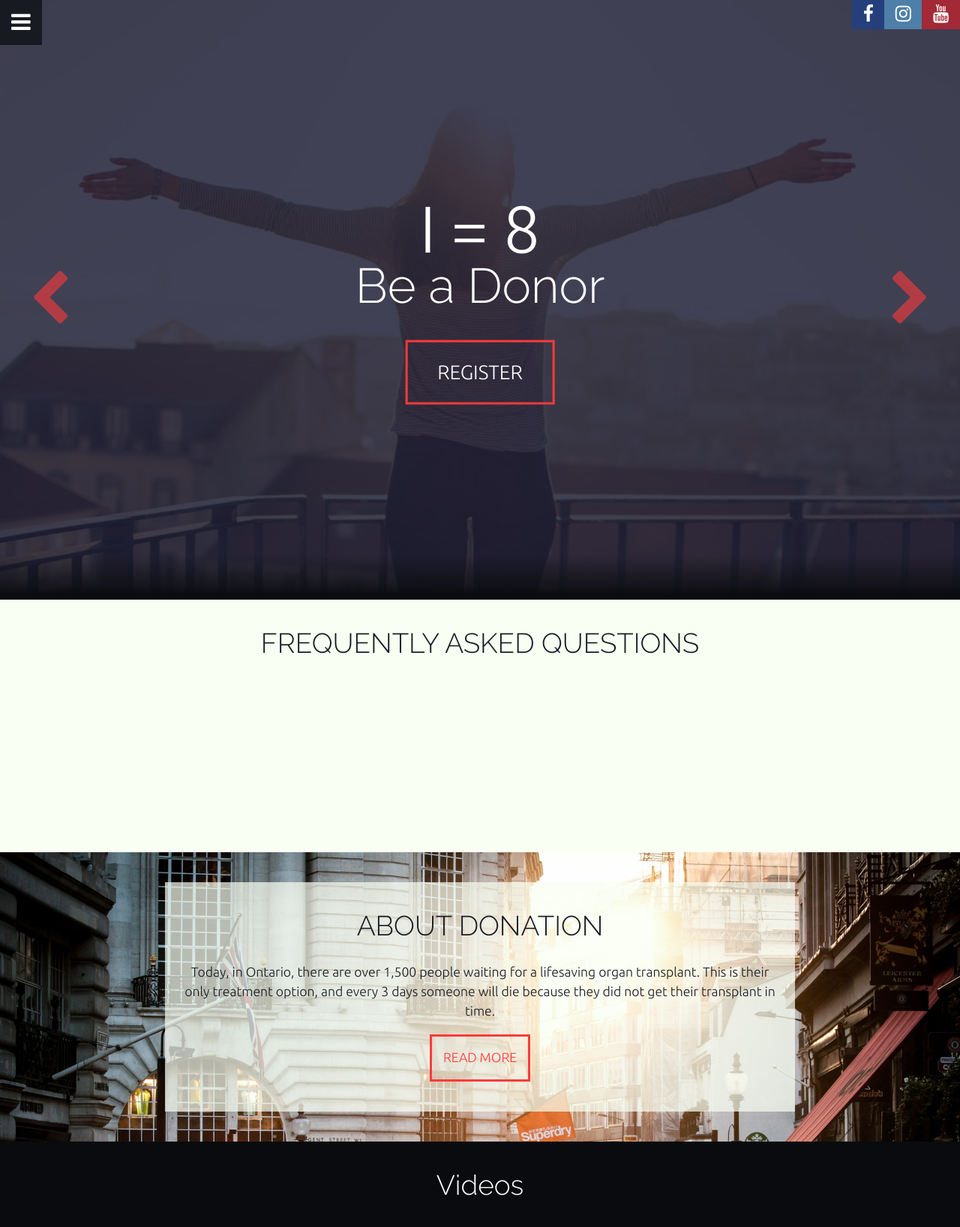
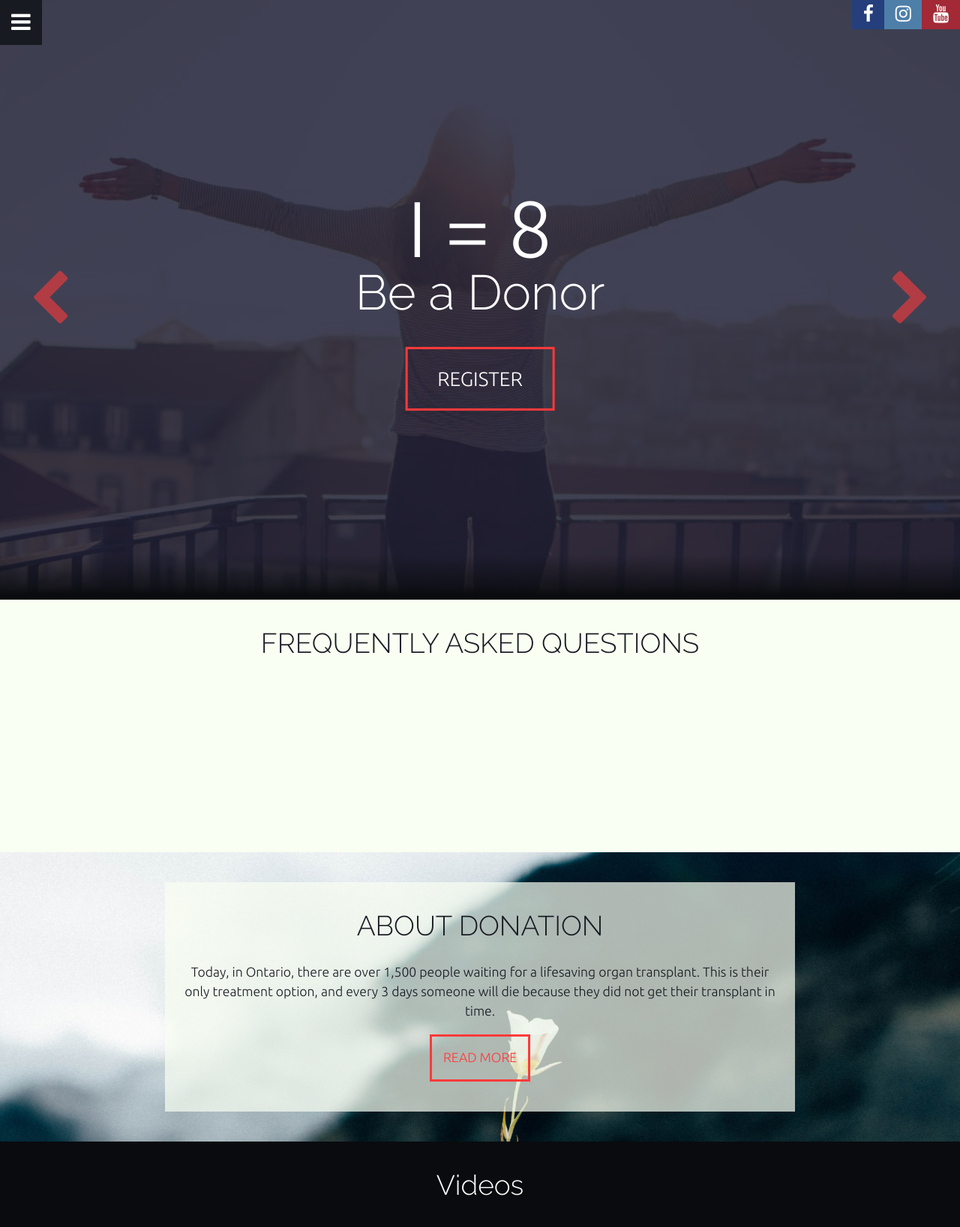
Before and after one commit to anazalozna/organ_donation, a PHP site: page / in a window 1280 px wide. Shown: the top 1637 px of the page at 75% size. Run offline with PHP 8.4, Linux system fonts and the light colour scheme; data comes from the database, SQL or seed files in the repository.

Commit message:
updated backgrounds and styles

```diff
--- a/www/assets/sass/main.scss
+++ b/www/assets/sass/main.scss
@@ -83,16 +83,16 @@
 .slider_h { position: relative; z-index: 1;
   .slider_cont {@extend .center; position: absolute; z-index: 10; top:50%; left:50%; transform: translate(-50%, -50%); color: $white;
     .title_h2 {font-size: 2.7em;}
-    p {font-size: 5em; margin: 0; line-height: 1; white-space: nowrap;
-      span {display: inline-block; transform: rotateZ(270deg); font-weight: 700; color: $coral_red; font-size: 1.3em; vertical-align: middle;}
+    p {font-size: 6em; margin: 0; line-height: 1; white-space: nowrap;
+      span {display: inline-block; font-weight: 700; color: $coral_red; }
   }
     .btn_more {padding: 20px 40px; font-size: 1.5em; margin-top: 40px;}
 }
   .all_slides {height: 600px; overflow: hidden; position: relative;
     .slide {height: 100%;}
     .slide_1 {background: url(../img/bg_slide_1.jpeg) fixed 50% 50% no-repeat; background-size: cover;}
-    .slide_2 {background: url(../img/bg_slide_2.jpg) fixed 50% 50% no-repeat; background-size: cover;}
-    .slide_3 {background: url(../img/bg_slide_3.jpg) fixed 50% 50% no-repeat; background-size: cover;}
+    .slide_2 {background: url(../img/bg_slide_2.jpg) fixed 50% 0% no-repeat; background-size: cover;}
+    .slide_3 {background: url(../img/bg_slide_3.jpg) fixed 50% 0% no-repeat; background-size: cover;}
 }
   .all_slides:before {position: absolute; top: 0; left: 0; width: 100%; height: 100%; background-color: rgba(21, 22, 47, 0.8);}
   .slider_arrow {position: absolute; top:50%; font-size: 1.6em; opacity: .6; color: $coral_red; transform: translateY(-50%);}
@@ -142,7 +142,7 @@
 .map:before {position: absolute; top: 0; left: 0; height: 250px; width: 100%; background: rgba(91, 93, 101, 0.5);}
 
 //footer
-.footer_block {background-color: $ivory; @extend .padded_Y; @extend .center;
+.footer_block {background-color: $ivory; @extend .padded_Y; @extend .center; position: relative;
   .socials_f {
     a {color: $coral_red; margin: 10px;}
     a:hover {color: $dark_blue;}
@@ -190,6 +190,11 @@
   .faq_box:hover {background-color: #ececec;}
 }
 
+//404 page
+.bg_404 {background: url(../img/404.jpg) no-repeat; background-size: cover;}
+.bg_404:before {position: absolute; top:0; left:0; background-color: rgba(0,0,0,.9); width: 100%; height: 100%;}
+.page_404 {margin: 250px 0; color: $white; @extend .center; line-height: 1.1; font-size: 2.3em}
+
 @media only screen and ( min-width: 770px ){
 
   .slider_h .slider_cont .title_h2 {font-size: 3.7em;}
@@ -207,24 +212,12 @@
   .organs_block{
     .flex_organs {
       .flex_item {width: 50%;
-      .organ_img {padding: 30px; background: #ccc; border-radius: 300px; width: 7em; }
+        .organ_img {padding: 60px; background: #ccc; border-radius: 300px; width: 7em; }
     }
       .organ_img_item {display: block;}
       .flex_item:nth-child(2n+1) .organ_img {margin: 0 auto 0 0;}
       .flex_item:nth-child(2n) .organ_img {margin: 0 0 0 auto;}
     }
-}
-//.flex_item {width: 100%; -webkit-animation: moveUp 1.5s ease-in 1s; /* Chrome, Safari, Opera */ animation: moveUp 1.5s ease-in 1s;}
-
-  /* Chrome, Safari, Opera */
-  @-webkit-keyframes moveUp {
-    from {margin-bottom:-150px; opacity:0;}
-    to {margin-bottom:-1px; opacity:1;}
-  }
-  /* Standard syntax */
-  @keyframes moveUp {
-    from {margin-bottom:-150px; opacity:0;}
-    to {margin-bottom:-1px; opacity:1;}
   }
 
 }
--- a/www/static/css/main.css
+++ b/www/static/css/main.css
@@ -44,7 +44,7 @@
 
 :before, :after { content: ""; display: table-cell; }
 
-.center, .slider_h .slider_cont, .faq_block, .about_block .about_text, .videos_block, .footer_block, .about_intro .title_h2, .faq_main .title_h2 { text-align: center; }
+.center, .slider_h .slider_cont, .faq_block, .about_block .about_text, .videos_block, .footer_block, .about_intro .title_h2, .faq_main .title_h2, .page_404 { text-align: center; }
 
 body p:first-child { margin-top: 0; }
 
@@ -104,9 +104,9 @@
 
 .slider_h .slider_cont .title_h2 { font-size: 2.7em; }
 
-.slider_h .slider_cont p { font-size: 5em; margin: 0; line-height: 1; white-space: nowrap; }
+.slider_h .slider_cont p { font-size: 6em; margin: 0; line-height: 1; white-space: nowrap; }
 
-.slider_h .slider_cont p span { display: inline-block; -webkit-transform: rotateZ(270deg); -ms-transform: rotate(270deg); transform: rotateZ(270deg); font-weight: 700; color: #ff3a3a; font-size: 1.3em; vertical-align: middle; }
+.slider_h .slider_cont p span { display: inline-block; font-weight: 700; color: #ff3a3a; }
 
 .slider_h .slider_cont .btn_more { padding: 20px 40px; font-size: 1.5em; margin-top: 40px; }
 
@@ -116,9 +116,9 @@
 
 .slider_h .all_slides .slide_1 { background: url(../img/bg_slide_1.jpeg) fixed 50% 50% no-repeat; background-size: cover; }
 
-.slider_h .all_slides .slide_2 { background: url(../img/bg_slide_2.jpg) fixed 50% 50% no-repeat; background-size: cover; }
+.slider_h .all_slides .slide_2 { background: url(../img/bg_slide_2.jpg) fixed 50% 0% no-repeat; background-size: cover; }
 
-.slider_h .all_slides .slide_3 { background: url(../img/bg_slide_3.jpg) fixed 50% 50% no-repeat; background-size: cover; }
+.slider_h .all_slides .slide_3 { background: url(../img/bg_slide_3.jpg) fixed 50% 0% no-repeat; background-size: cover; }
 
 .slider_h .all_slides:before { position: absolute; top: 0; left: 0; width: 100%; height: 100%; background-color: rgba(21, 22, 47, 0.8); }
 
@@ -176,7 +176,7 @@
 
 .map:before { position: absolute; top: 0; left: 0; height: 250px; width: 100%; background: rgba(91, 93, 101, 0.5); }
 
-.footer_block { background-color: #F9FFF2; }
+.footer_block { background-color: #F9FFF2; position: relative; }
 
 .footer_block .socials_f a { color: #ff3a3a; margin: 10px; }
 
@@ -228,6 +228,12 @@
 
 .faq_main .faq_box:hover { background-color: #ececec; }
 
+.bg_404 { background: url(../img/404.jpg) no-repeat; background-size: cover; }
+
+.bg_404:before { position: absolute; top: 0; left: 0; background-color: rgba(0, 0, 0, 0.9); width: 100%; height: 100%; }
+
+.page_404 { margin: 250px 0; color: #fff; line-height: 1.1; font-size: 2.3em; }
+
 @media only screen and (min-width: 770px) { .slider_h .slider_cont .title_h2 { font-size: 3.7em; }
   .slider_h .slider_arrow { font-size: 2.6em; }
   .faq_block .flex_faq { -webkit-box-pack: center; -webkit-justify-content: center; -ms-flex-pack: center; justify-content: center; }
@@ -235,20 +241,10 @@
   .videos_block .flex_videos .flex_item { width: 30%; margin: 0; }
   .about_facts .flex_facts .flex_item { width: 23%; padding-bottom: 0px; }
   .organs_block .flex_organs .flex_item { width: 50%; }
-  .organs_block .flex_organs .flex_item .organ_img { padding: 30px; background: #ccc; -webkit-border-radius: 300px; border-radius: 300px; width: 7em; }
+  .organs_block .flex_organs .flex_item .organ_img { padding: 60px; background: #ccc; -webkit-border-radius: 300px; border-radius: 300px; width: 7em; }
   .organs_block .flex_organs .organ_img_item { display: block; }
   .organs_block .flex_organs .flex_item:nth-child(2n+1) .organ_img { margin: 0 auto 0 0; }
-  .organs_block .flex_organs .flex_item:nth-child(2n) .organ_img { margin: 0 0 0 auto; }
-  /* Chrome, Safari, Opera */
-  @-webkit-keyframes moveUp { from { margin-bottom: -150px;
-      opacity: 0; }
-    to { margin-bottom: -1px;
-      opacity: 1; } }
-  /* Standard syntax */
-  @keyframes moveUp { from { margin-bottom: -150px;
-      opacity: 0; }
-    to { margin-bottom: -1px;
-      opacity: 1; } } }
+  .organs_block .flex_organs .flex_item:nth-child(2n) .organ_img { margin: 0 0 0 auto; } }
 
 @media only screen and (min-width: 1100px) { .faq_block .flex_faq { -webkit-box-pack: justify; -webkit-justify-content: space-between; -ms-flex-pack: justify; justify-content: space-between; }
   .faq_block .flex_faq .flex_item { width: 20%; } }
```
Also changed, not shown: www/static/img/bg_about.jpg, www/static/img/bg_about_old.jpg (added), www/static/img/bg_facts.jpg, www/static/img/bg_slide_2.jpg, www/static/img/bg_slide_3.jpg. Lines whose indentation alone changed are shown as unchanged.
